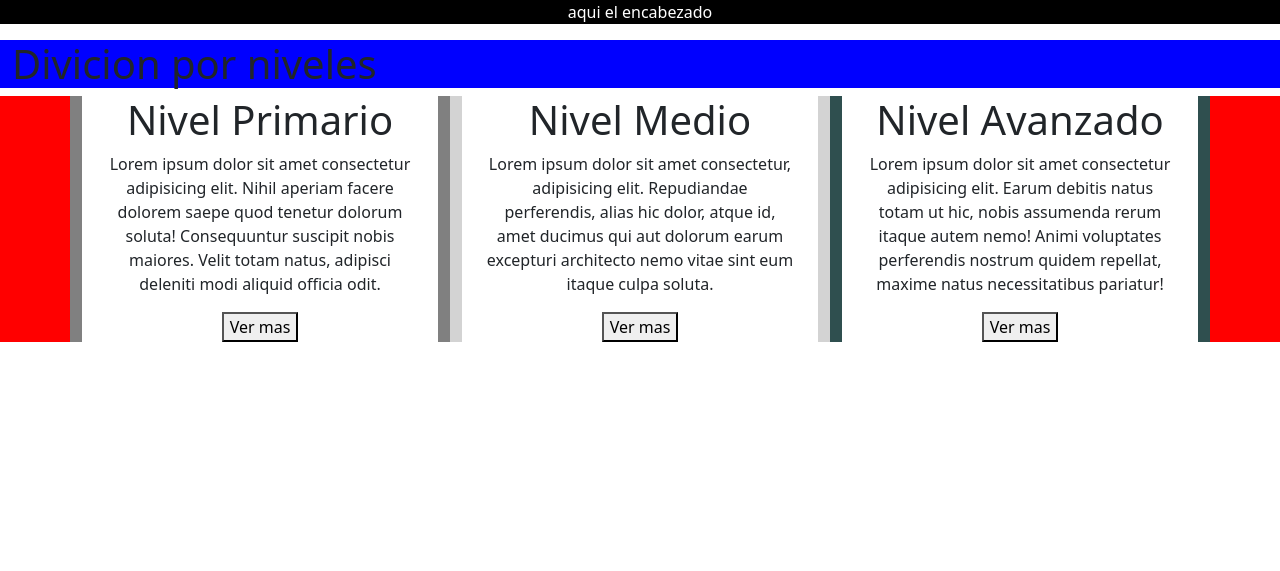
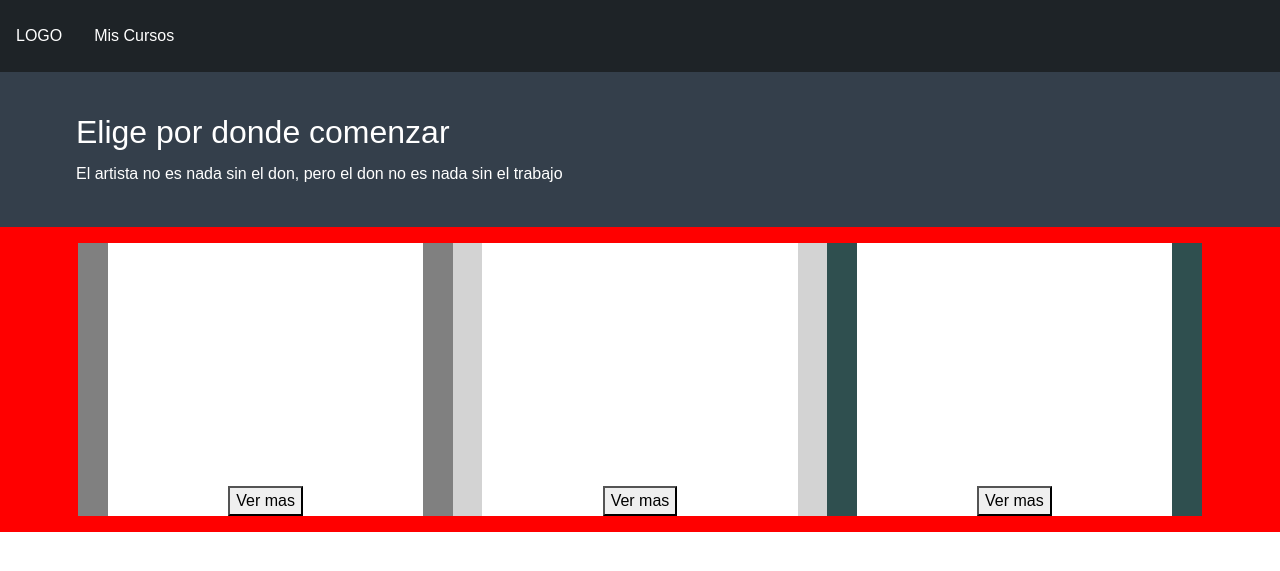
Before and after one commit to Dachv1999/AcousticLive, a Django app: page /Mis_Cursos/ in a window 1280 px wide. Shown: the top 571 px of the page. Run offline with Django 3.2, Linux system fonts and the light colour scheme; some libraries are stand-ins or nearby versions.

Commit message:
Header de la pagina mis cursos

```diff
--- a/Acoustic_Live/Acoustic_Live/Templates/Division_Niveles.html
+++ b/Acoustic_Live/Acoustic_Live/Templates/Division_Niveles.html
@@ -6,15 +6,35 @@
     <meta http-equiv="X-UA-Compatible" content="IE=edge">
     <meta name="viewport" content="width=device-width, initial-scale=1.0">
     <link rel="stylesheet" href="{% static 'bootstrap/css/bootstrap.min.css' %}">
-    <title>Document</title>
+    <link rel="stylesheet" href="{% static '/css/style.css' %}">
+    <title>Acoustic Live | Mis Cursos</title>
 </head>
 <body>
-    <div class="containerfluid" style="background-color: black;">
-        <center><p style="color:white">aqui el encabezado</p></center>
-    </div>
-    <div class="container-fluid" style="background-color: blue;">
-        <h1>Divicion por niveles</h1>
-    </div>
+    <header class="header">
+        <div class="conteiner logo-nav-container">
+           <a href="3" class="logo">LOGO</a>
+            <nav class="navigation">
+                <ul>
+
+                 <li><a style="color: white;"href="#">Mis Cursos</a></li>
+
+                </ul>
+            </nav>
+        </div>
+     </header>
+     <main class="main">
+        <div class="container">
+
+            <h1>
+                Elige por donde comenzar
+            </h1>
+            <p>
+                El artista no es nada sin el don, pero el don no es nada sin el trabajo
+            </p>
+
+        </div>
+    </main>
+
     <div class="container-fluid" style="background-color: red;">
         <div class="container">
             <div class="row">
--- a/Acoustic_Live/Acoustic_Live/Templates/Vista_Nivel_Principiante.html
+++ b/Acoustic_Live/Acoustic_Live/Templates/Vista_Nivel_Principiante.html
@@ -27,7 +27,7 @@
         <div class="container">
 
             <h1>
-                Elige por donde comenzar
+                Nivel Principiante
             </h1>
             <p>
                 El artista no es nada sin el don, pero el don no es nada sin el trabajo
```
